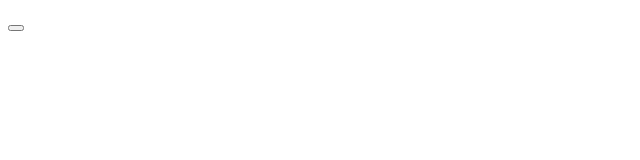
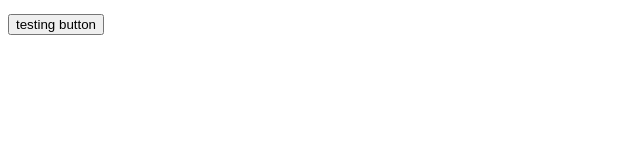
Before and after one commit to danielmagbag1/testing, a plain HTML site: page index.html in a window 1280 px wide. Shown: the whole page, without its empty margins (0-640 px from the left). Drawn offline with Linux system fonts and the light colour scheme.

Commit message:
Update index.html

```diff
--- a/index.html
+++ b/index.html
@@ -17,6 +17,6 @@
       </table>
     </div>
   </section>
-  <button>  </button>
+  <button>testing button</button>
 </body>
 </html>
```
